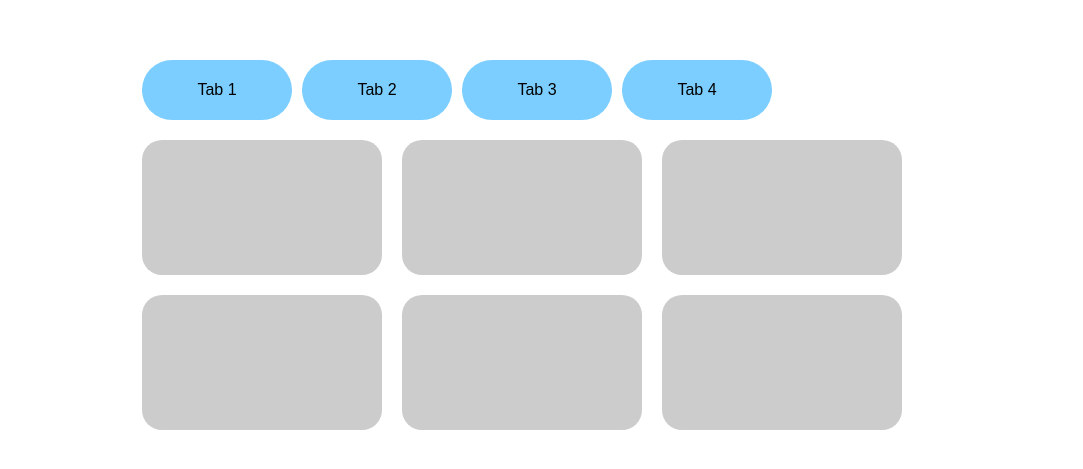
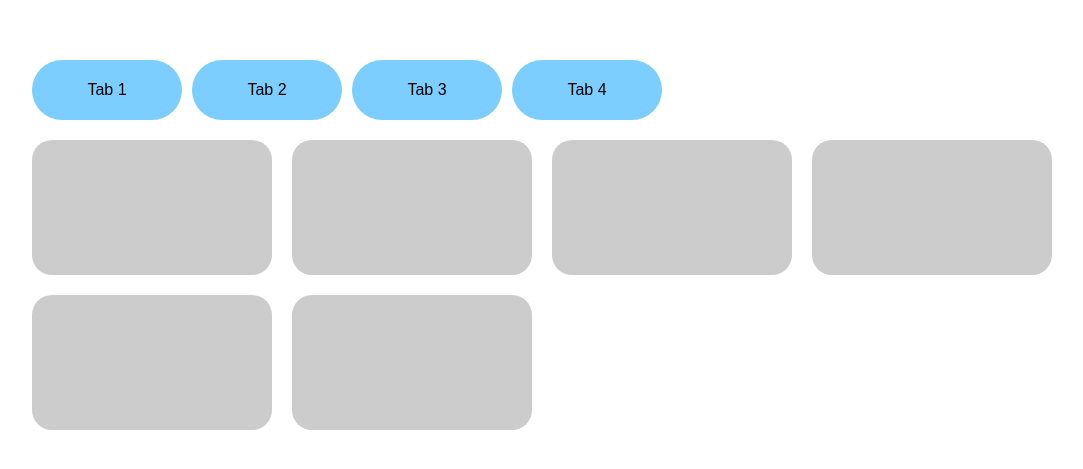
Before and after one commit to lukekaalim/ctv-interview-tabs, a React (Vite) app: page / in a window 1280 px wide. Shown: the part 163-632 px from the top of the page, without its empty margins (106-1189 px from the left). Built offline with nearby package versions, Linux system fonts and the light colour scheme.

Commit message:
Convert wrapping flex box to grid

```diff
--- a/src/styles.css
+++ b/src/styles.css
@@ -46,9 +46,7 @@ body {
 }
 
 .card-row {
-  display: flex;
-  flex-wrap: wrap;
+  display: grid;
   gap: 20px;
-  width: 800px;
-  overflow: auto;
+  grid-template-columns: repeat(4, 1fr);
 }
```
